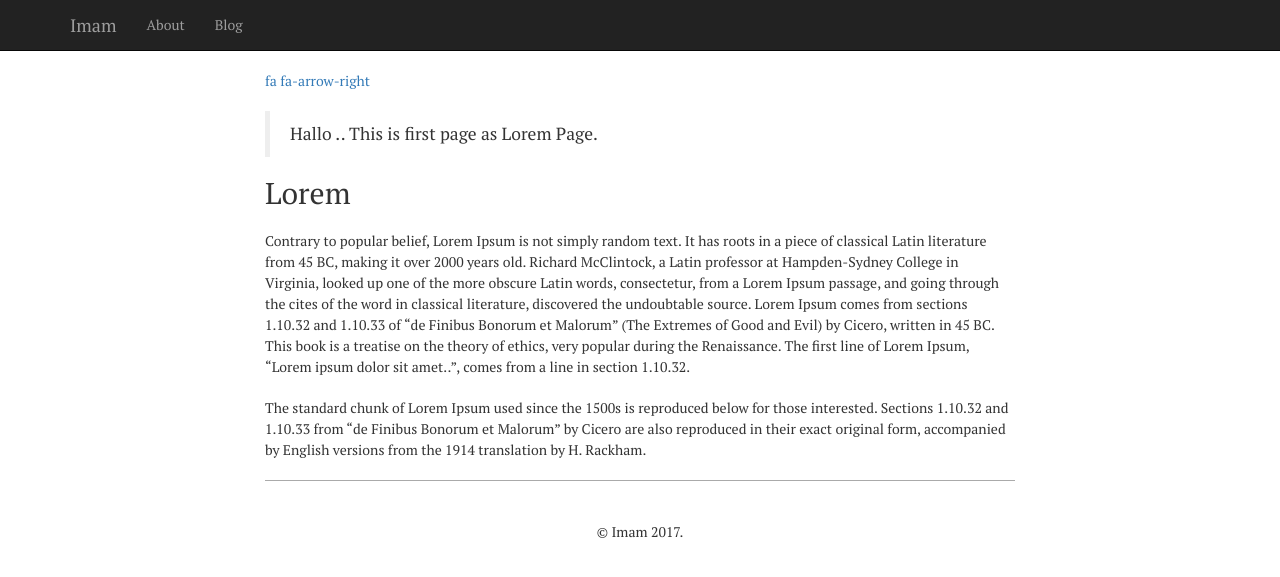
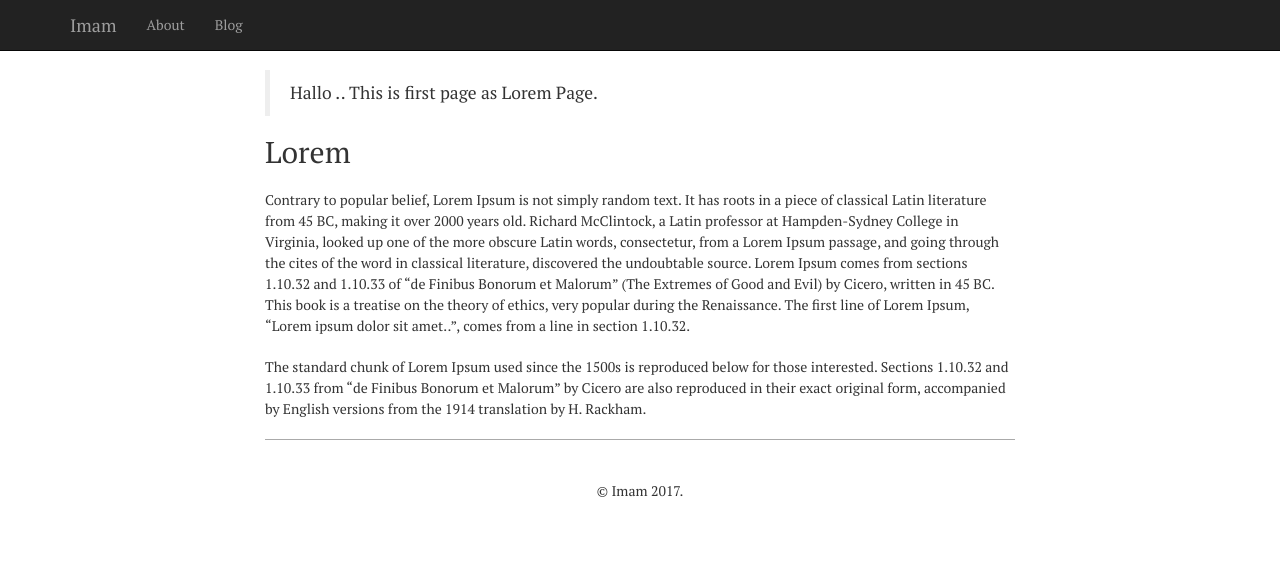
Before and after one commit to golbok/golbok.github.io, a Jekyll site: the page built from index.md, in a window 1280 px wide. Shown: the top 577 px of the page. Built offline with Jekyll 4.4.1, drawn with Linux system fonts in a browser that asks for light colours.

Commit message:
build exec

```diff
--- a/index.md
+++ b/index.md
@@ -2,8 +2,6 @@
 layout: default
 title: Imam's Page
 ---
-
-[fa fa-arrow-right](/blog/)
 
 > Hallo .. This is first page as Lorem Page.
 
```
